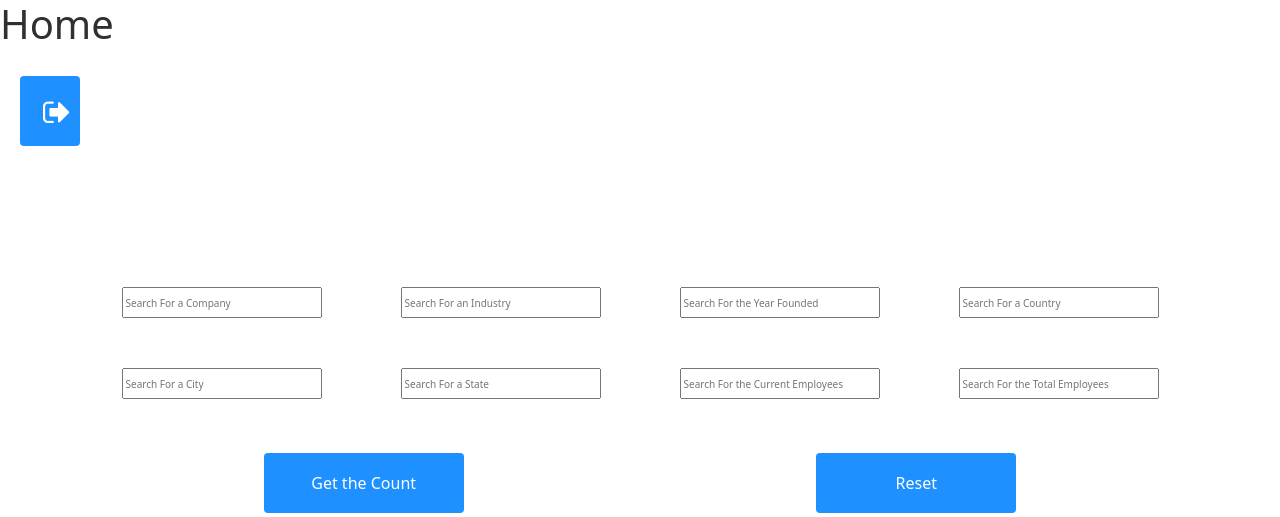
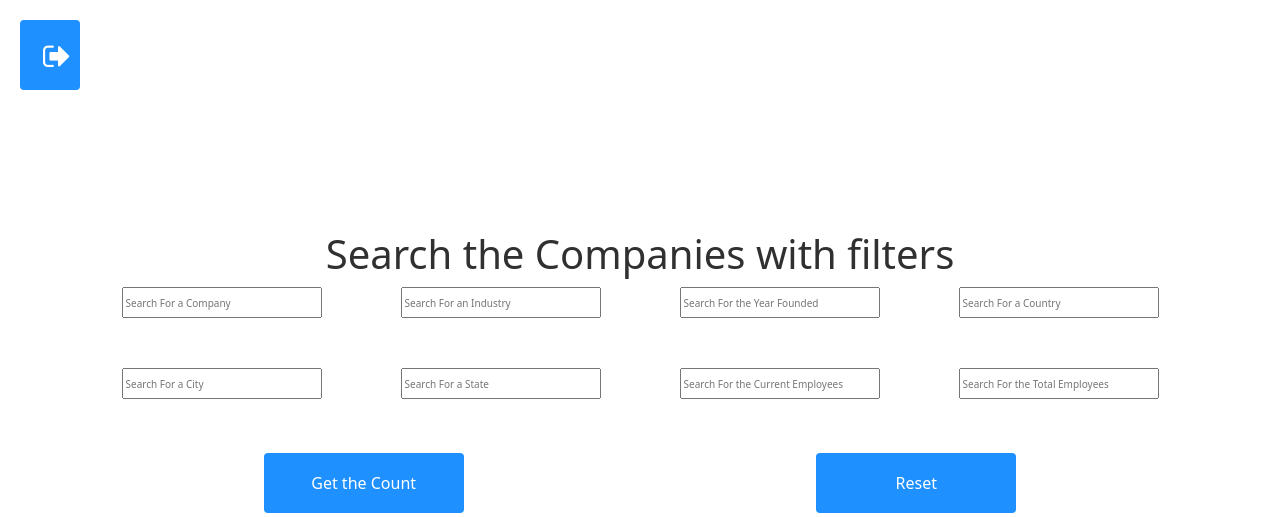
Before and after one commit to AbhiAva/catalyst-count, a Django app: template catalyst_count/templates/index.html in a window 1280 px wide. Shown: the top 517 px of the page. Run offline with Django 3.2, Linux system fonts and the light colour scheme; the template is opened without the code that fills it, so the values that code supplies are empty.

Commit message:
Update index.html

```diff
--- a/catalyst_count/templates/index.html
+++ b/catalyst_count/templates/index.html
@@ -65,7 +65,6 @@
     </style>
 
   </head>
-  <h1>Home</h1>
   <body>
     {% extends "account/base.html" %}
 
@@ -83,6 +82,7 @@
     <div class="container">
       <div class="col-md-12 text-center">
         <div class="col-md-push-6 col-xs-6">
+          <h1>Search the Companies with filters</h1>
           <form class="login" method="GET" action="api/v1/catalyst-count">
             <table class="col-md-12" style="border: white;">
               {% csrf_token %}
```
